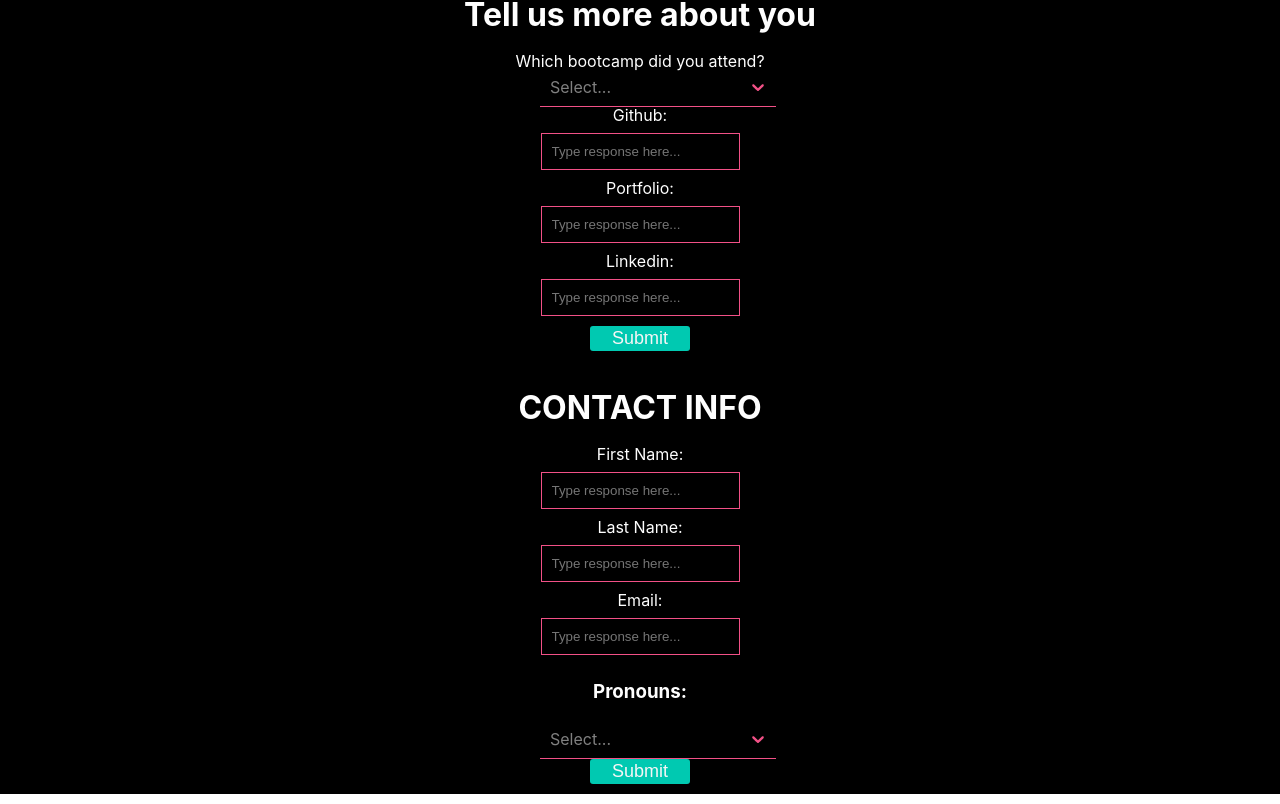
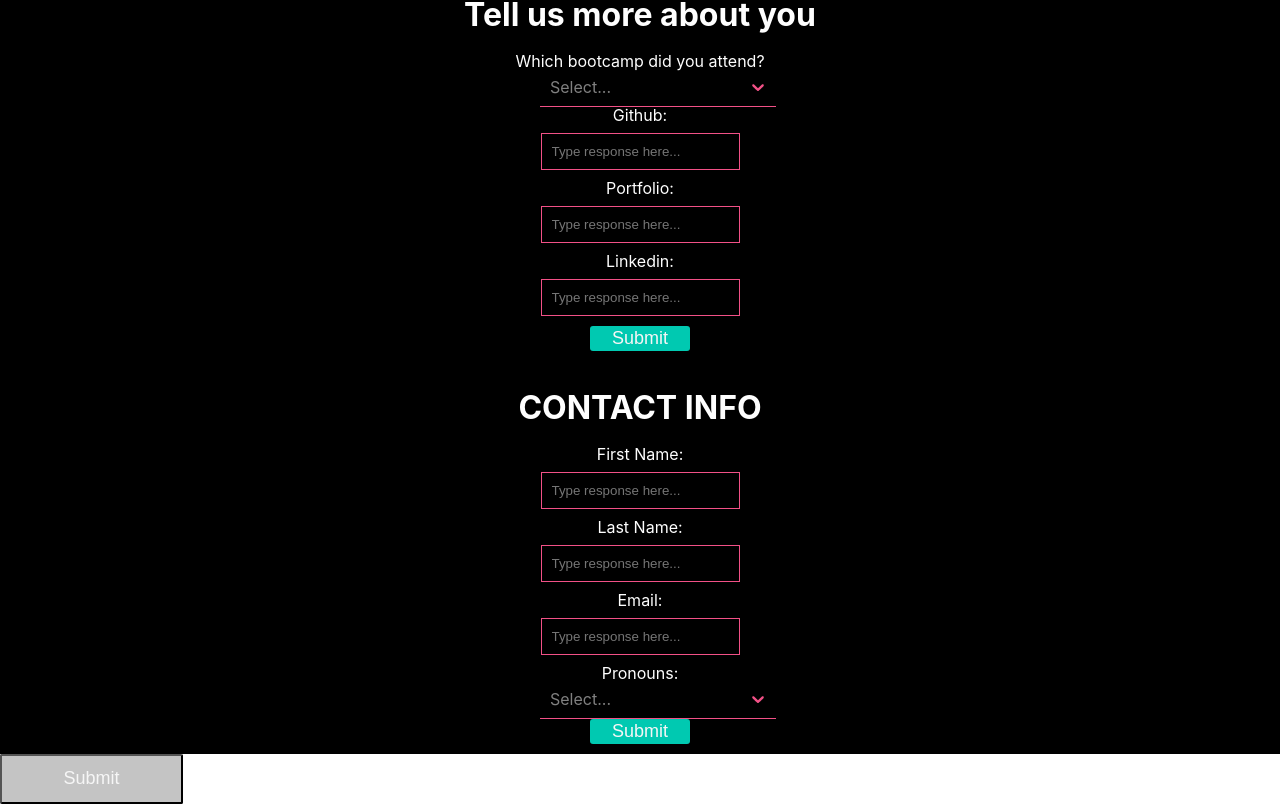
Before and after one commit to theCOOPcc/sign-up-form, a React (Create React App) app: page / in a window 1280 px wide. Shown: the part 1563-2367 px from the top of the page. Built offline with nearby package versions, Linux system fonts and the light colour scheme.

Commit message:
add button for submiting

```diff
--- a/src/components/forms/ContactForm.js
+++ b/src/components/forms/ContactForm.js
@@ -39,7 +39,9 @@ const validationSchema = Yup.object().shape({
 });
 
 
+
 const ContactForm = (props) => {
+	const submitForm = () => props.addItem(props.newForm);
 	const pronounOptions = [];
 	pronouns.choices.forEach((element) => {
 		let pronoun = { label: `${element}`, value: `${element}` };
@@ -64,7 +66,6 @@ const ContactForm = (props) => {
 					pronouns: values.pronouns,
 				});
 				console.log("contact form", props.currentForm);
-				props.addItem(props.newForm);
 			}}
 			render={({
 				values,
@@ -74,6 +75,7 @@ const ContactForm = (props) => {
 				setFieldTouched,
 				isSubmitting,
 			}) => (
+				<>
 				<Form>
 					<FormStyle>
 						<h1>CONTACT INFO</h1>
@@ -89,7 +91,7 @@ const ContactForm = (props) => {
 						<label htmlFor="email">Email: </label>
 						<Inputs.TextInput id="email" name="email"></Inputs.TextInput>
 
-						<Inputs.SelectField
+						<Inputs.SelectInput
 							options={pronounOptions}
 							key={pronouns.name}
 							label={pronouns.name}
@@ -101,6 +103,8 @@ const ContactForm = (props) => {
 						<Button type="submit">Submit</Button>
 					</FormStyle>
 				</Form>
+				<button onClick={submitForm}>Submit</button>
+				</>
 			)}
 		/>
 	);
```
Also changed, not shown: 1 other file (tests, documents, lock files or other folders).
